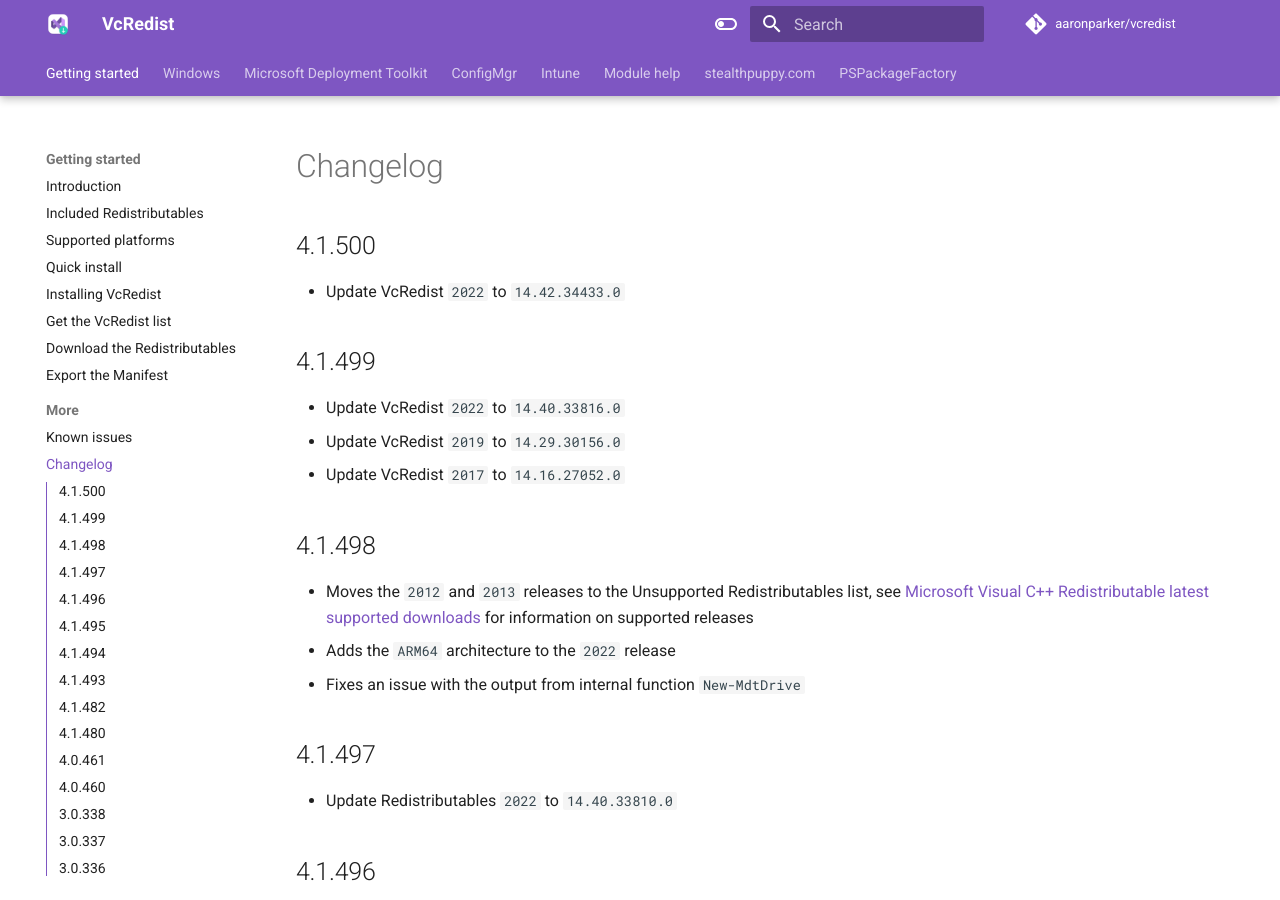
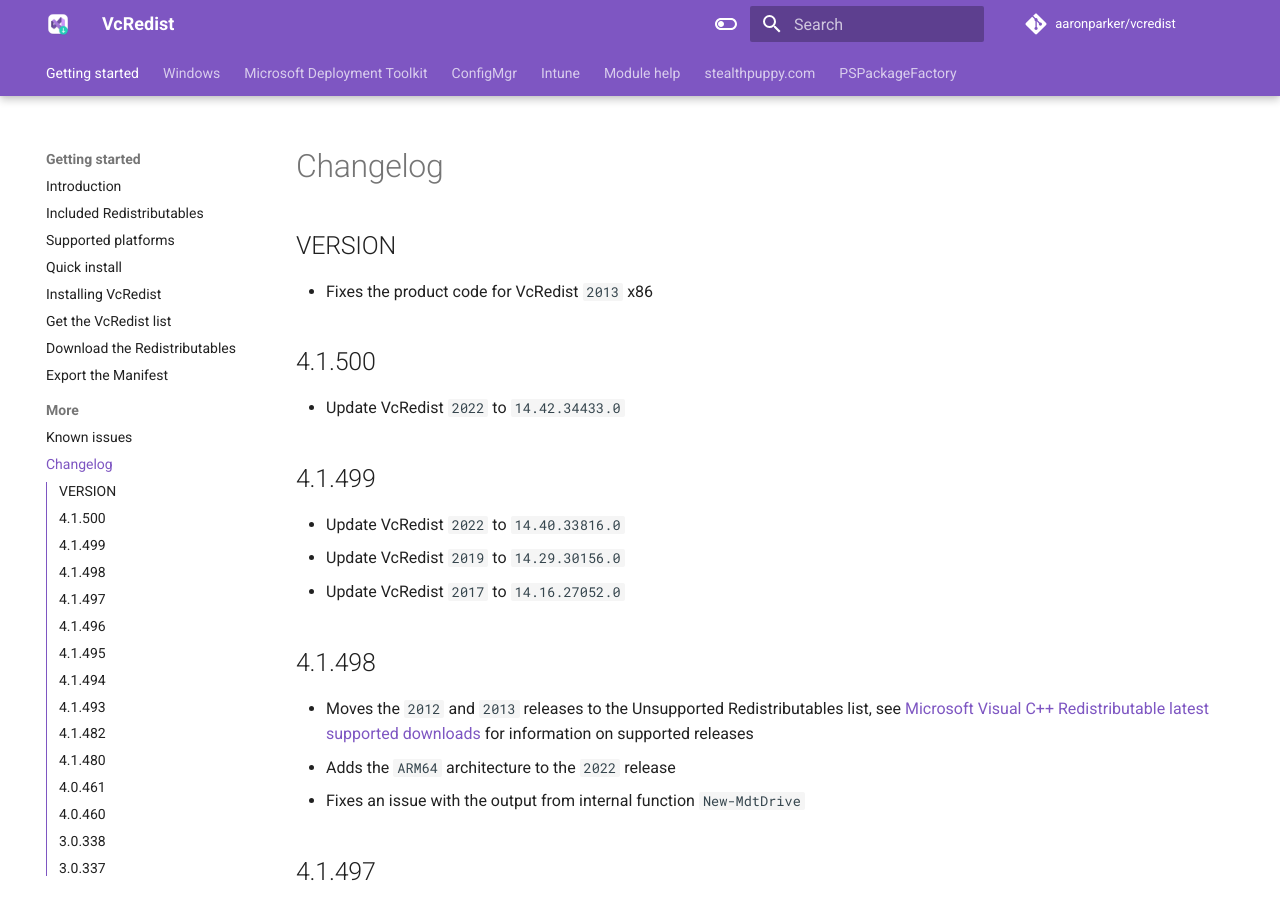
Before and after one commit to aaronparker/vcredist, an MkDocs documentation site: the page built from docs/changelog.md, in a window 1280 px wide and 900 px high. Built offline with MkDocs 1.6.1 and Material for MkDocs 9.7.7, drawn with Linux system fonts in a browser that asks for light colours; comment, search, counter and statistics services are not loaded.

Commit message:
Update changelog.md

```diff
--- a/docs/changelog.md
+++ b/docs/changelog.md
@@ -1,4 +1,8 @@
 # Changelog
+
+## VERSION
+
+* Fixes the product code for VcRedist `2013` x86
 
 ## 4.1.500
 
```
